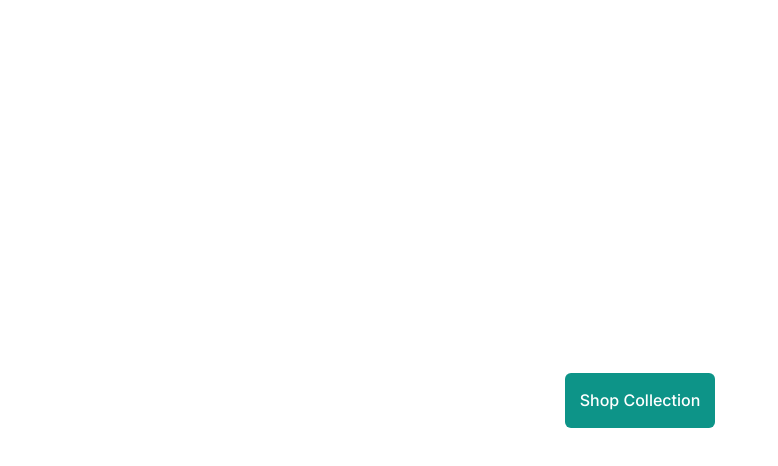
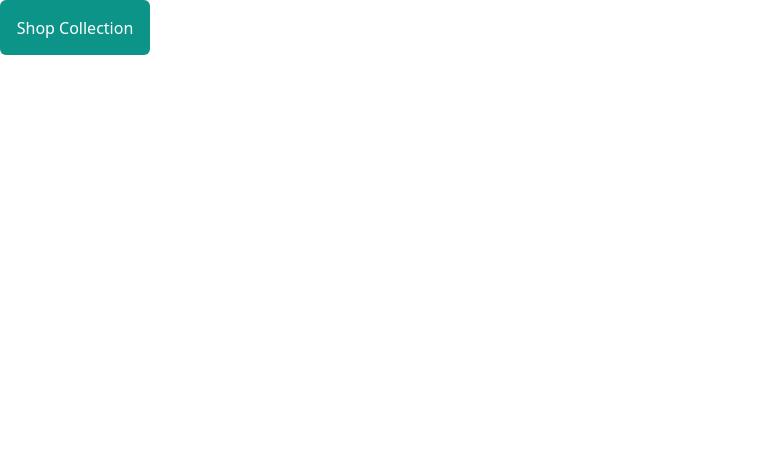
Before and after one commit to seatherly-banyanlabs/ojt-project, a React (Vite) app: page / in a window 1280 px wide. Shown: the top 466 px of the page, without its empty margins (0-778 px from the left). Built offline with nearby package versions, Linux system fonts and the light colour scheme.

Commit message:
changed styling

```diff
--- a/src/App.tsx
+++ b/src/App.tsx
@@ -2,7 +2,7 @@ import Button from "./components/Button";
 
 export function App() {
   return (
-    <div className="flex items-center justify-center h-screen">
+    <div>
       <Button size="md" variant="primary">
         Shop Collection
       </Button>
--- a/src/components/Button.tsx
+++ b/src/components/Button.tsx
@@ -48,7 +48,7 @@ export default function Button({
         disabledClasses,
         className
       )}
-      style={{ fontWeight: 500, fontFamily: "'Inter', sans-serif" }}
+
     >
       {children}
     </button>
```
